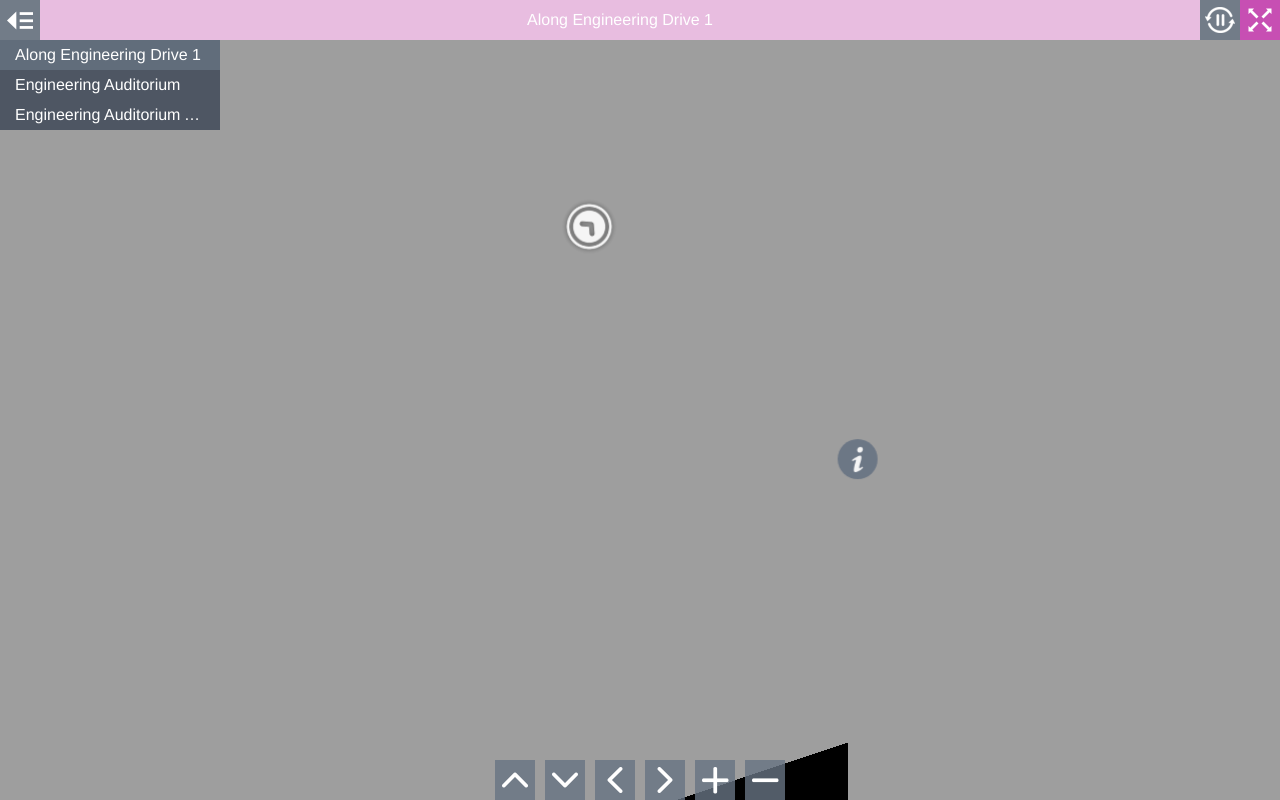
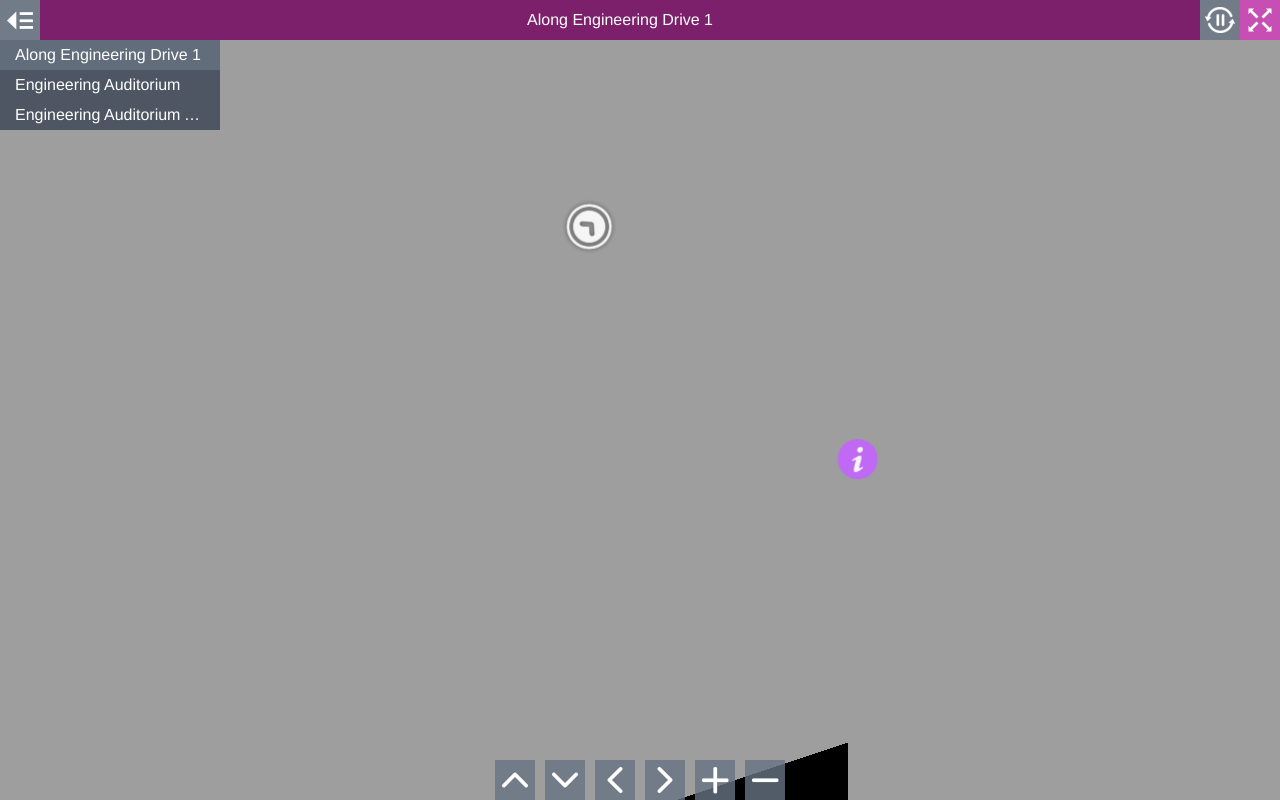
Before and after one commit to elangelng/ebi, a plain HTML site: page index.html in a window 1280 px wide. Drawn offline with Linux system fonts and the light colour scheme; animation ran at ten frames a second.

Commit message:
Update style.css

```diff
--- a/style.css
+++ b/style.css
@@ -79,8 +79,8 @@ body.multiple-scenes.mobile #titleBar {
   height: 100%;
   line-height: 30px;
   padding: 5px;
-  background-color: rgb(250,197,241);
-  background-color: rgba(250,197,241,0.8);
+  background-color: rgb(115,0,96);
+  background-color: rgba(115,0,96,0.8);
   overflow: hidden;
   text-overflow: ellipsis;
   white-space: nowrap;
@@ -453,7 +453,7 @@ body.single-scene #sceneList, body.single-scene #sceneListToggle {
   width: 40px;
   height: 40px;
   border-radius: 20px;
-  background-color: rgb(103,115,131);
+  background-color: rgb(195,100,255);
   cursor: pointer;
   -webkit-transition: width 0.3s ease-in-out 0.5s,
                       border-radius 0.3s ease-in-out 0.5s;
```
